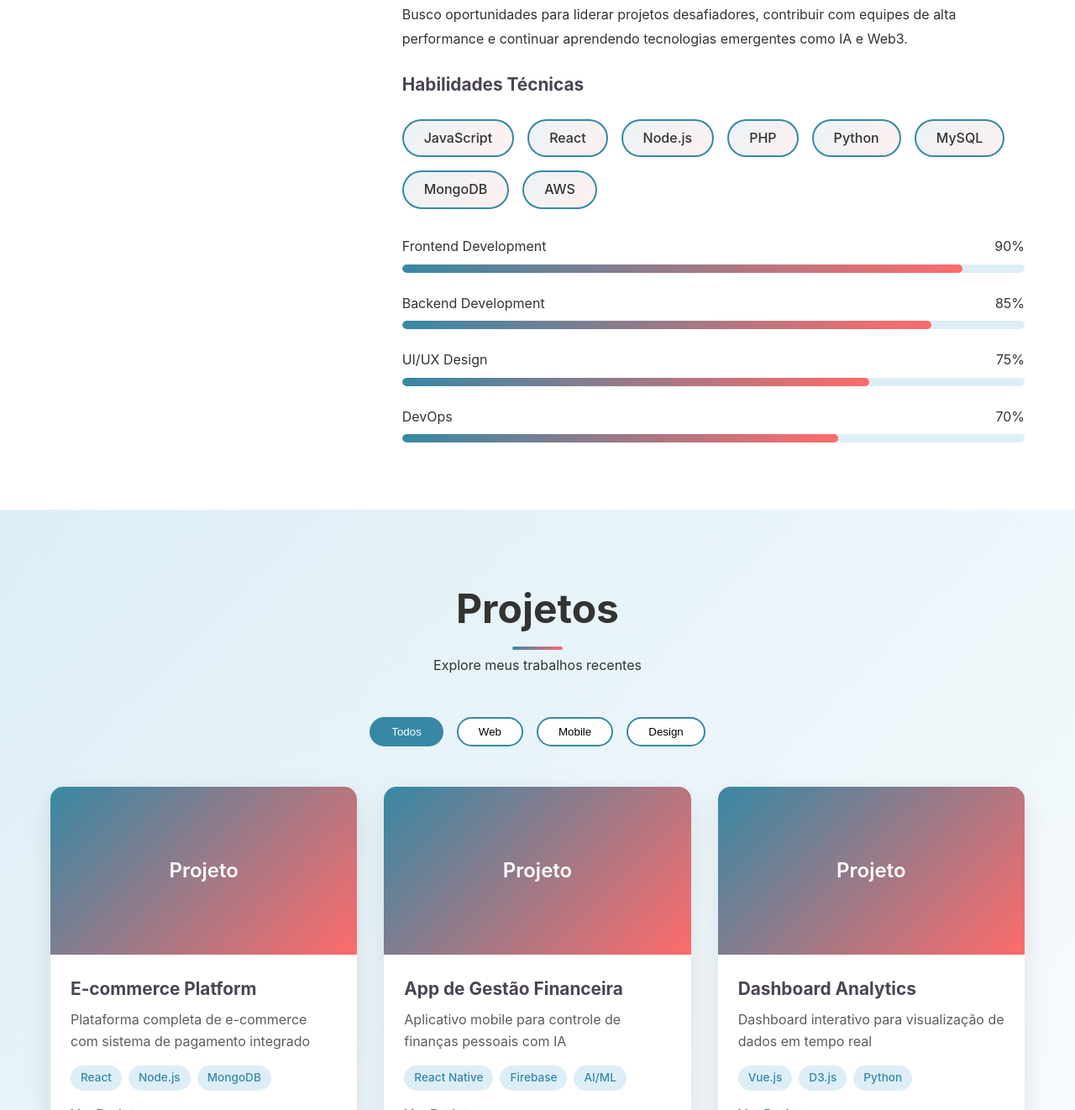
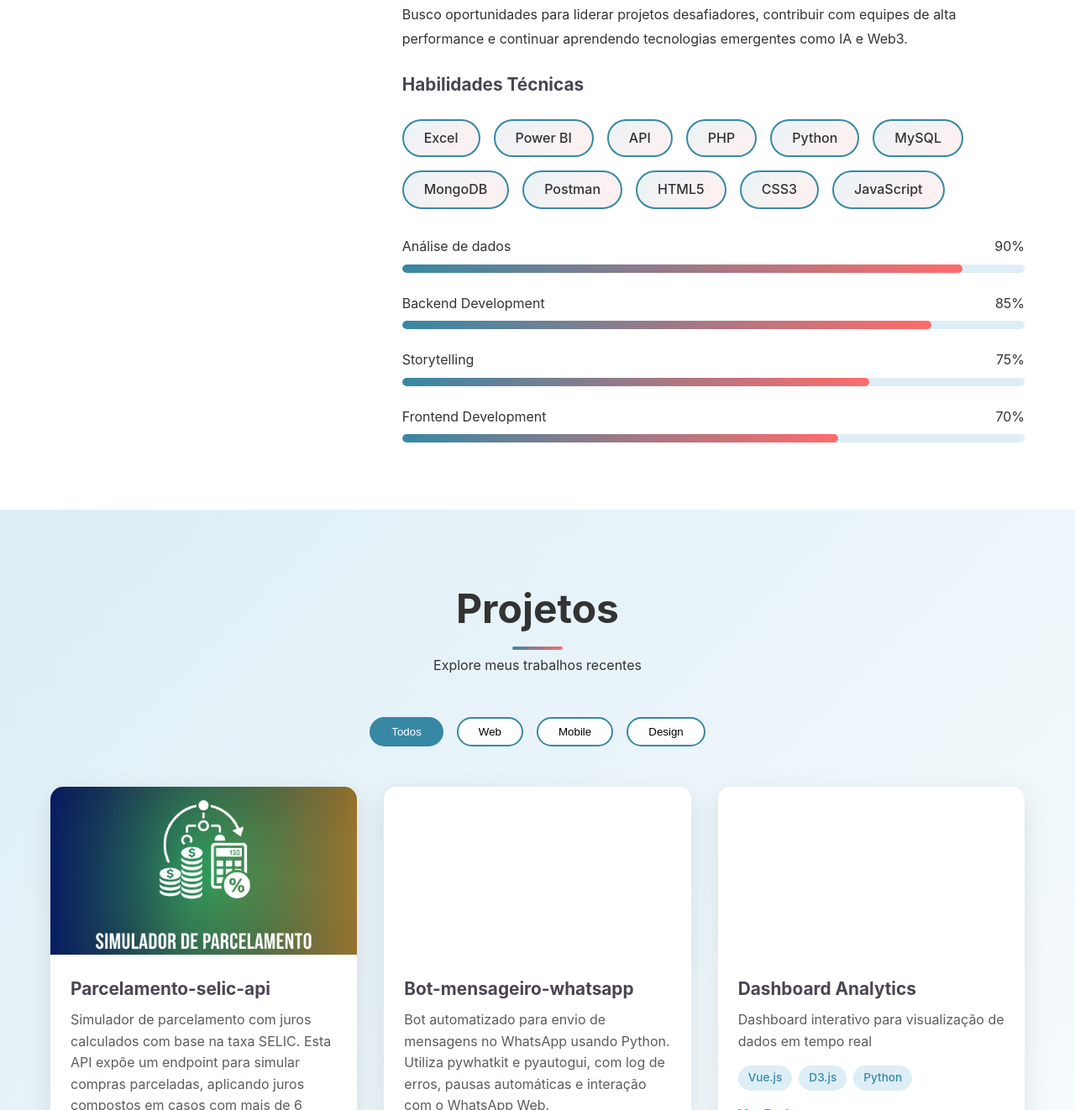
Before and after one commit to italo-leonardo/portfolio, a plain HTML site: page index.html in a window 1280 px wide. Shown: the part 1478-2800 px from the top of the page at 84% size. Drawn offline with Linux system fonts and the light colour scheme.

Commit message:
ajuste de img de projetos

```diff
--- a/css/style.css
+++ b/css/style.css
@@ -233,9 +233,11 @@ nav {
     position: relative;
     overflow: hidden;
     box-shadow: 0 20px 60px rgba(55, 136, 164, 0.3);
+    background: url(img/1756989749823.png) center top no-repeat;
+
 }
 
-.profile-img::before {
+/* .profile-img::before {
     content: "Sua Foto";
     position: absolute;
     top: 50%;
@@ -244,7 +246,7 @@ nav {
     color: white;
     font-size: 1.5rem;
     font-weight: 600;
-}
+} */
 
 .cta-buttons {
     display: flex;
@@ -338,9 +340,11 @@ nav {
     position: relative;
     overflow: hidden;
     box-shadow: 0 20px 60px rgba(0,0,0,0.1);
+    background: url(img/1756989749823.png) no-repeat;
+    background-position: calc(100% + 200px) -55px;
 }
 
-.about-img::before {
+/* .about-img::before {
     content: "Foto";
     position: absolute;
     top: 50%;
@@ -348,7 +352,7 @@ nav {
     transform: translate(-50%, -50%);
     color: white;
     font-size: 1.5rem;
-}
+} */
 
 .about-text h3 {
     font-size: 1.8rem;
@@ -487,12 +491,19 @@ nav {
 .project-image {
     width: 100%;
     height: 200px;
-    background: linear-gradient(135deg, var(--primary-color), var(--accent-color));
     position: relative;
     overflow: hidden;
 }
 
-.project-image::before {
+.project-image img {
+    width: 100%;
+    height: 100%;
+    object-fit: cover;
+    object-position: center;
+    display: block;
+}
+
+/* .project-image::before {
     content: "Projeto";
     position: absolute;
     top: 50%;
@@ -501,7 +512,7 @@ nav {
     color: white;
     font-size: 1.5rem;
     font-weight: 600;
-}
+} */
 
 .project-content {
     padding: 1.5rem;
--- a/index.html
+++ b/index.html
@@ -50,7 +50,8 @@
                     </div>
                 </div>
                 <div class="hero-image">
-                    <div class="profile-img"></div>
+                    <div class="profile-img">
+                    </div>
                 </div>
             </div>
         </div>
@@ -89,20 +90,23 @@
 
                         <h4>Habilidades Técnicas</h4>
                         <div class="skill-tags">
-                            <span class="skill-tag">JavaScript</span>
-                            <span class="skill-tag">React</span>
-                            <span class="skill-tag">Node.js</span>
+                            <span class="skill-tag">Excel</span>
+                            <span class="skill-tag">Power BI</span>
+                            <span class="skill-tag">API</span>
                             <span class="skill-tag">PHP</span>
                             <span class="skill-tag">Python</span>
                             <span class="skill-tag">MySQL</span>
                             <span class="skill-tag">MongoDB</span>
-                            <span class="skill-tag">AWS</span>
+                            <span class="skill-tag">Postman</span>
+                            <span class="skill-tag">HTML5</span>
+                            <span class="skill-tag">CSS3</span>
+                            <span class="skill-tag">JavaScript</span>
                         </div>
 
                         <div class="skill-bars">
                             <div class="skill-item">
                                 <div class="skill-header">
-                                    <span>Frontend Development</span>
+                                    <span>Análise de dados</span>
                                     <span>90%</span>
                                 </div>
                                 <div class="skill-bar">
@@ -120,7 +124,7 @@
                             </div>
                             <div class="skill-item">
                                 <div class="skill-header">
-                                    <span>UI/UX Design</span>
+                                    <span>Storytelling</span>
                                     <span>75%</span>
                                 </div>
                                 <div class="skill-bar">
@@ -129,7 +133,7 @@
                             </div>
                             <div class="skill-item">
                                 <div class="skill-header">
-                                    <span>DevOps</span>
+                                    <span>Frontend Development</span>
                                     <span>70%</span>
                                 </div>
                                 <div class="skill-bar">
@@ -161,16 +165,18 @@
             <div class="projects-grid" id="projectsGrid">
                 <!-- Project 1 -->
                 <div class="project-card" data-category="web" onclick="openModal('project1')">
-                    <div class="project-image"></div>
+                    <div class="project-image">
+                        <img src="css/img/Gemini_Generated_Image_37nrp637nrp637nr.png" alt="Projeto API">
+                    </div>
                     <div class="project-content">
-                        <h3 class="project-title">E-commerce Platform</h3>
-                        <p class="project-description">Plataforma completa de e-commerce com sistema de pagamento integrado</p>
+                        <h3 class="project-title">Parcelamento-selic-api</h3>
+                        <p class="project-description">Simulador de parcelamento com juros calculados com base na taxa SELIC. Esta API expõe um endpoint para simular compras parceladas, aplicando juros compostos em casos com mais de 6 parcelas.</p>
                         <div class="project-tags">
-                            <span class="project-tag">React</span>
-                            <span class="project-tag">Node.js</span>
-                            <span class="project-tag">MongoDB</span>
+                            <span class="project-tag">PHP</span>
+                            <span class="project-tag">MySQL</span>
+                            <span class="project-tag">Postman</span>
                         </div>
-                        <a href="#" class="project-link" onclick="event.stopPropagation()">Ver Projeto →</a>
+                        <a href="https://github.com/italo-leonardo/parcelamento-selic-api" target="_blank" class="project-link" onclick="event.stopPropagation()">Ver Projeto →</a>
                     </div>
                 </div>
 
@@ -178,14 +184,14 @@
                 <div class="project-card" data-category="mobile" onclick="openModal('project2')">
                     <div class="project-image"></div>
                     <div class="project-content">
-                        <h3 class="project-title">App de Gestão Financeira</h3>
-                        <p class="project-description">Aplicativo mobile para controle de finanças pessoais com IA</p>
+                        <h3 class="project-title">Bot-mensageiro-whatsapp</h3>
+                        <p class="project-description">Bot automatizado para envio de mensagens no WhatsApp usando Python. Utiliza pywhatkit e pyautogui, com log de erros, pausas automáticas e interação com o WhatsApp Web.</p>
                         <div class="project-tags">
-                            <span class="project-tag">React Native</span>
-                            <span class="project-tag">Firebase</span>
-                            <span class="project-tag">AI/ML</span>
+                            <span class="project-tag">Python</span>
+                            <span class="project-tag">Pywhatkit</span>
+                            <span class="project-tag">pyautogui</span>
                         </div>
-                        <a href="#" class="project-link" onclick="event.stopPropagation()">Ver Projeto →</a>
+                        <a href="https://github.com/italo-leonardo/bot-mensageiro-whatsapp/tree/main" target="_blank" class="project-link" onclick="event.stopPropagation()">Ver Projeto →</a>
                     </div>
                 </div>
 
@@ -392,7 +398,7 @@
     <div id="backToTop" onclick="scrollToTop()">↑</div>
 
     <!-- Modal -->
-    <div id="projectModal" class="modal">
+    <!-- <div id="projectModal" class="modal">
         <div class="modal-content">
             <button class="modal-close" onclick="closeModal()">&times;</button>
             <div class="modal-body">
@@ -417,7 +423,7 @@
                 </div>
             </div>
         </div>
-    </div>
+    </div> -->
 
     <!-- Notification -->
     <div id="notification" class="notification">
--- a/js/script.js
+++ b/js/script.js
@@ -109,10 +109,8 @@ function openModal(projectId) {
     // Project data (in a real application, this would come from a database)
     const projectData = {
         project1: {
-            title: 'E-commerce Platform',
-            description: 'Plataforma completa de e-commerce desenvolvida com React e Node.js, ' +
-                        'incluindo sistema de pagamento integrado, gestão de estoque em tempo real, ' +
-                        'e painel administrativo completo. O projeto atende mais de 10.000 usuários ativos mensalmente.'
+            title: 'Parcelamento SELIC API',
+            description: 'Simulador de parcelamento com juros calculados com base na taxa SELIC. Esta API expõe um endpoint para simular compras parceladas, aplicando juros compostos em casos com mais de 6 parcelas.'
         },
         project2: {
             title: 'App de Gestão Financeira',
```
Also changed, not shown: css/img/1756989749823.png (added), css/img/Gemini_Generated_Image_37nrp637nrp637nr.png (added), css/img/Gemini_Generated_Image_8gbwjy8gbwjy8gbw.png (added).
